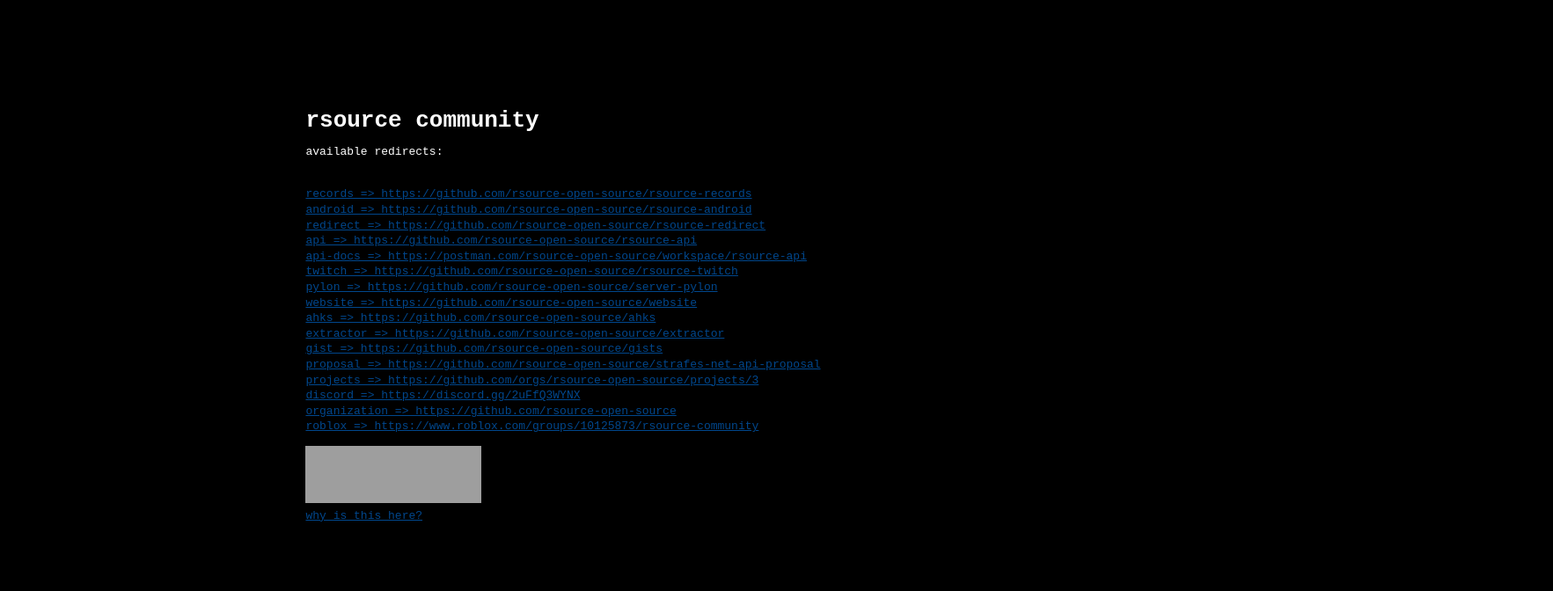
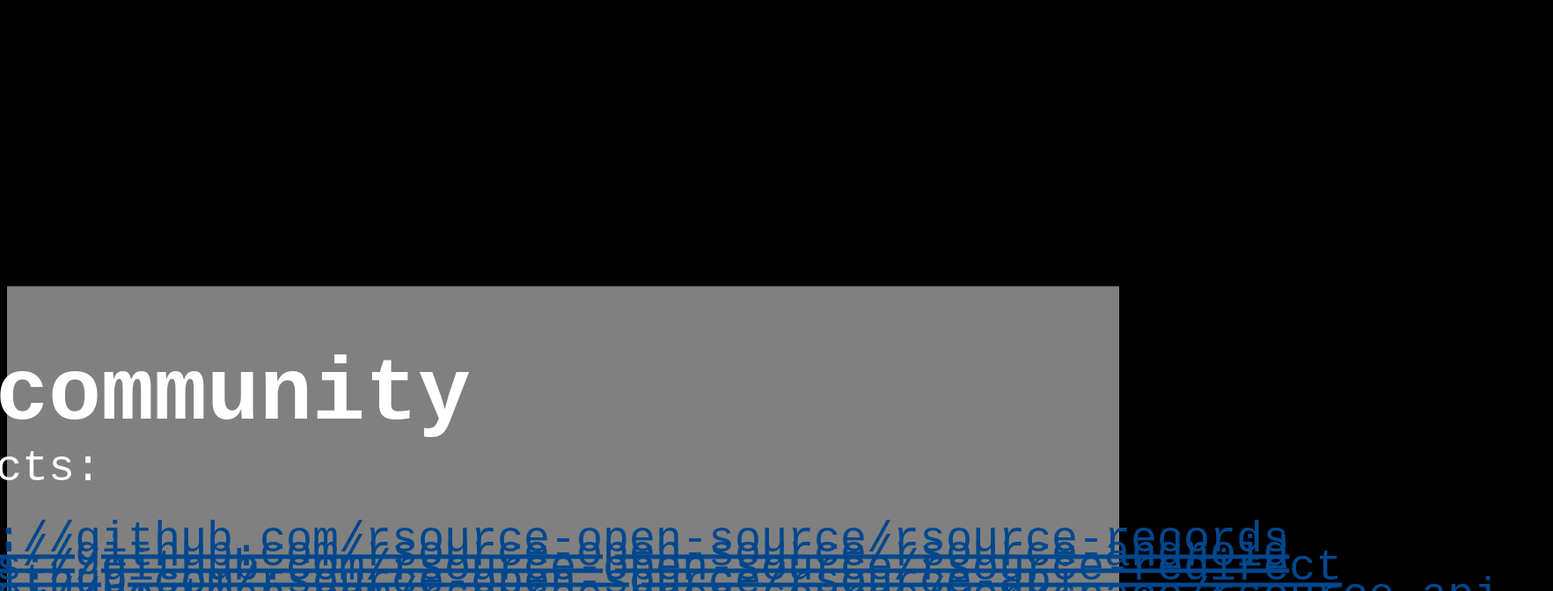
Before and after one commit to rsource-open-source/rsource.community, a Next.js app: page / in a window 1280 px wide. Shown: the part 40-712 px from the top of the page at 88% size, 1765 px wide, since content can reach past the window. Built offline with nearby package versions, Linux system fonts and the light colour scheme; grey boxes are pictures that could not be loaded.

Commit message:
flex size font

```diff
--- a/pages/index.tsx
+++ b/pages/index.tsx
@@ -73,6 +73,7 @@ const Home: NextPage = () => {
         <link rel="icon" href="/favicon.ico" />
       </Head>
       <main>
+        <div className="redirects">
           <pre>
             <h1>rsource community</h1>
             <p>available redirects:</p>
@@ -89,6 +90,7 @@ const Home: NextPage = () => {
               <br></br>why is this here?
             </a>
           </pre>
+        </div>
         {/* <canvas id="bg"></canvas> */}
       </main>
     </div>
--- a/styles/globals.css
+++ b/styles/globals.css
@@ -1,13 +1,33 @@
 html {
   background-color: black;
   color: white;
+  line-height: calc(7px + 1.1vh);
+}
+
+.redirects {
+  background-color: gray;
+  transform: translate(0, 50%);
   display: flex;
   flex-direction: column;
   align-items: center;
-  justify-content: center;
-  width: 100%;
-  height: 100%;
-  line-height: 1.1em;
+}
+
+@media all and (min-width: 960px) {
+  .redirects {
+    font-size: 50px;
+  }
+}
+
+@media all and (max-width: 959px) and (min-width: 600px) {
+  .redirects {
+    font-size: 5vw;
+  }
+}
+
+@media all and (max-width: 599px) and (min-width: 50px) {
+  .redirects {
+    font-size: 6vw;
+  }
 }
 
 a:visited {
```
Lines whose indentation alone changed are shown as unchanged.
